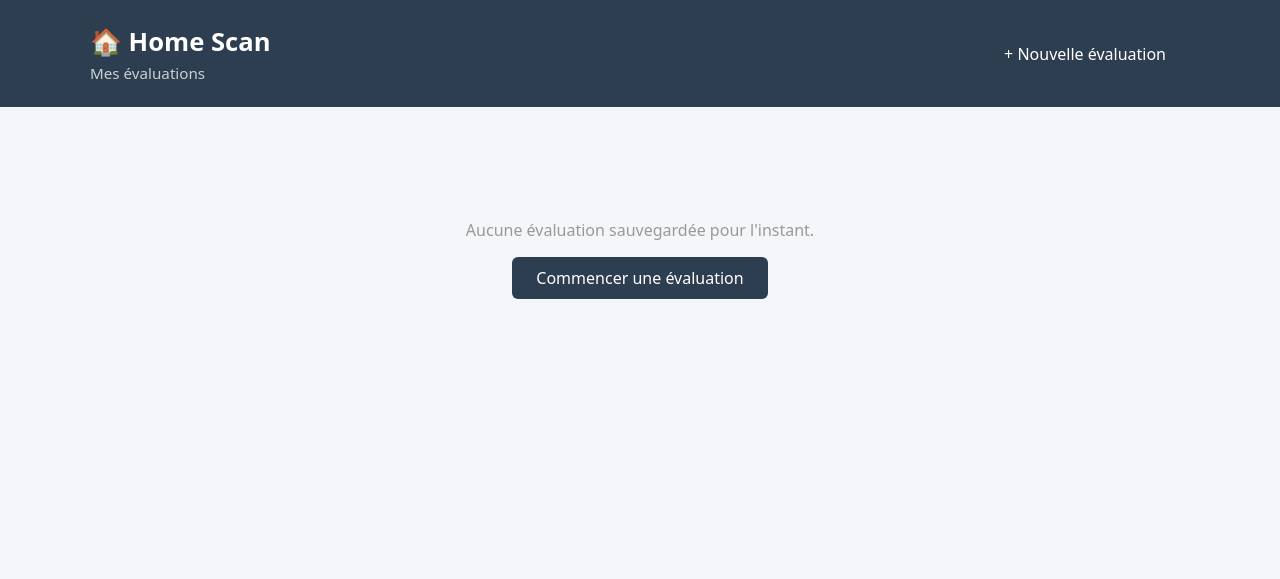
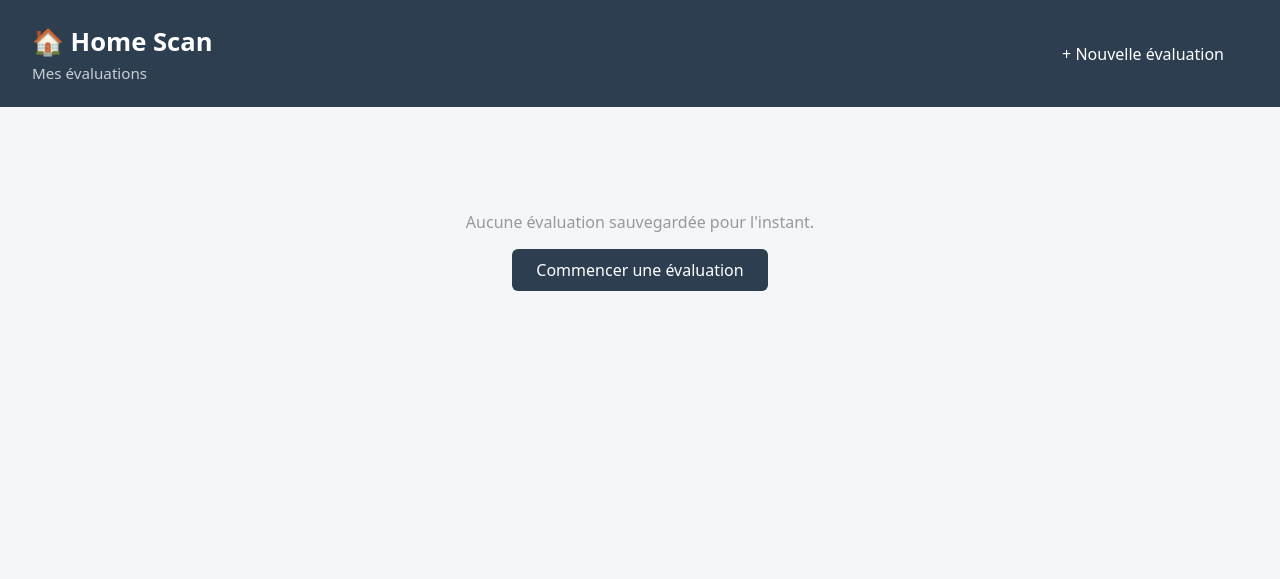
Before and after one commit to MaxenceVandekerckhove/Perso_HomeScan, a Flask app: page / in a window 1280 px wide. Shown: the top 579 px of the page. Run offline with Flask 3, Linux system fonts and the light colour scheme; data that the repository does not hold is empty.

Commit message:
fix: remove residual max-width on main blocking full-width gridfix: remove residual max-width on main blocking full-width gridfix: remove residual max-width on main blocking full-width grid

```diff
--- a/static/home.css
+++ b/static/home.css
@@ -140,42 +140,58 @@
     border-radius: 6px;
 }
 
-/* ===== RESPONSIVE GRID (IMPORTANT FIX) ===== */
+/* ===== RESPONSIVE GRID ===== */
 
-/* ===== TABLET ===== */
-@media (min-width: 768px) {
-    #evaluations-container {
-        grid-template-columns: repeat(2, minmax(0, 1fr));
-    }
+#evaluations-container {
+    display: grid;
+    gap: 20px;
+    padding: 24px 32px;
+    margin: 0;
+
+    grid-template-columns: repeat(auto-fill, minmax(280px, 1fr));
+
+    max-width: 100%;
+    width: 100%;
 }
 
-/* ===== DESKTOP ===== */
-@media (min-width: 1100px) {
-    #evaluations-container {
-        grid-template-columns: repeat(3, minmax(0, 1fr));
-    }
+.property-card {
+    background: white;
+    border-radius: 8px;
+    overflow: hidden;
+    box-shadow: 0 1px 4px rgba(0,0,0,0.08);
+
+    display: flex;
+    flex-direction: column;
+
+    min-height: unset;
+    height: auto;
 }
 
-/* ===== LARGE DESKTOP (IMPORTANT FIX) ===== */
-@media (min-width: 1500px) {
-    #evaluations-container {
-        grid-template-columns: repeat(3, 1fr);
-        justify-content: center;
-    }
-
-    .property-card {
-        max-width: 380px;
-        margin: 0 auto;
-    }
+.card-photo {
+    width: 100%;
+    height: 160px;
+    overflow: hidden;
+    flex-shrink: 0;
 }
 
-/* ===== ULTRA WIDE SCREENS ===== */
-@media (min-width: 1900px) {
-    #evaluations-container {
-        grid-template-columns: repeat(4, 1fr);
-    }
+.card-photo img {
+    width: 100%;
+    height: 100%;
+    object-fit: cover;
+}
 
-    .property-card {
-        max-width: none;
-    }
+.card-info {
+    padding: 14px 16px;
+    display: flex;
+    flex-direction: column;
+    gap: 6px;
+    flex: 1;
 }
+
+.card-actions {
+    display: flex;
+    flex-direction: column;
+    gap: 8px;
+    margin-top: auto;
+    padding-top: 10px;
+}
--- a/static/style.css
+++ b/static/style.css
@@ -22,13 +22,11 @@ header {
 }
 
 .header-inner {
-    max-width: 1100px;
-    margin: 0 auto;
-
     display: flex;
     justify-content: space-between;
     align-items: center;
     gap: 16px;
+    padding: 0;
 }
 
 header h1 {
@@ -44,9 +42,9 @@ header .subtitle {
 /* ===== MAIN ===== */
 
 main {
-    max-width: 860px;
-    margin: 32px auto;
-    padding: 0 16px;
+    margin: 0;
+    padding: 0;
+    width: 100%;
 }
 
 /* ===== BUTTONS ===== */
@@ -97,13 +95,8 @@ main {
 }
 
 #evaluations-container {
-    display: flex;
-    flex-wrap: wrap;
-    gap: 20px;
     margin: 32px auto;
-    max-width: 1100px;
     padding: 0 16px;
-    justify-content: center;
 }
 
 .property-card {
```
